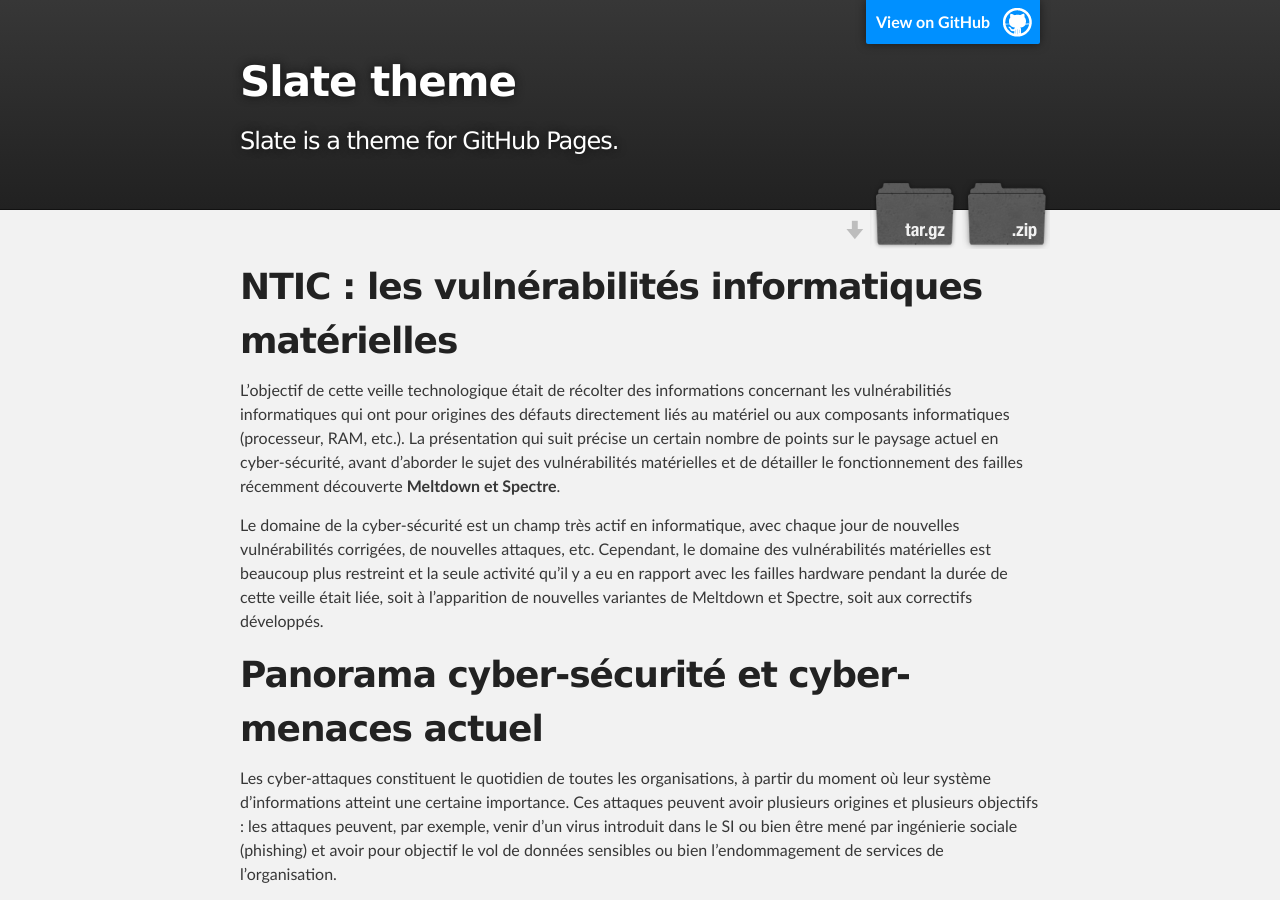
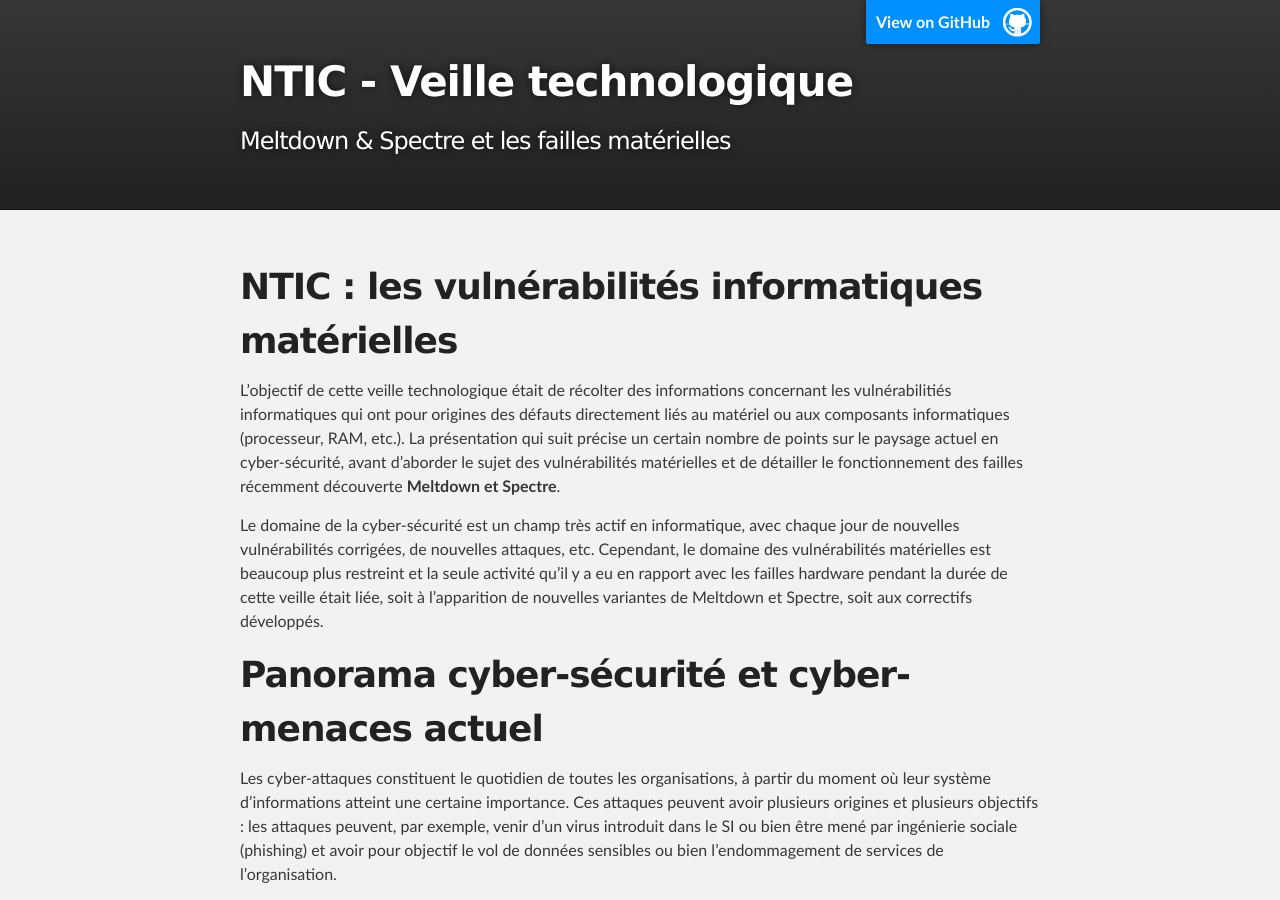
Before and after one commit to tduboudi/Meltdown-Spectre, a Jekyll site: the page built from index.md, in a window 1280 px wide and 900 px high. Built offline with Jekyll 4.4.1, drawn with Linux system fonts in a browser that asks for light colours; our own code applies the rules of GitHub Pages for plain Markdown files; some of the changed text lies outside the part shown.

Commit message:
small modifs

```diff
--- a/_config.yml
+++ b/_config.yml
@@ -1,5 +1,5 @@
-title: Slate theme
-description: Slate is a theme for GitHub Pages.
-show_downloads: true
+title: NTIC - Veille technologique
+description: Meltdown & Spectre et les failles matérielles
+show_downloads: false
 google_analytics:
 theme: jekyll-theme-slate
```
